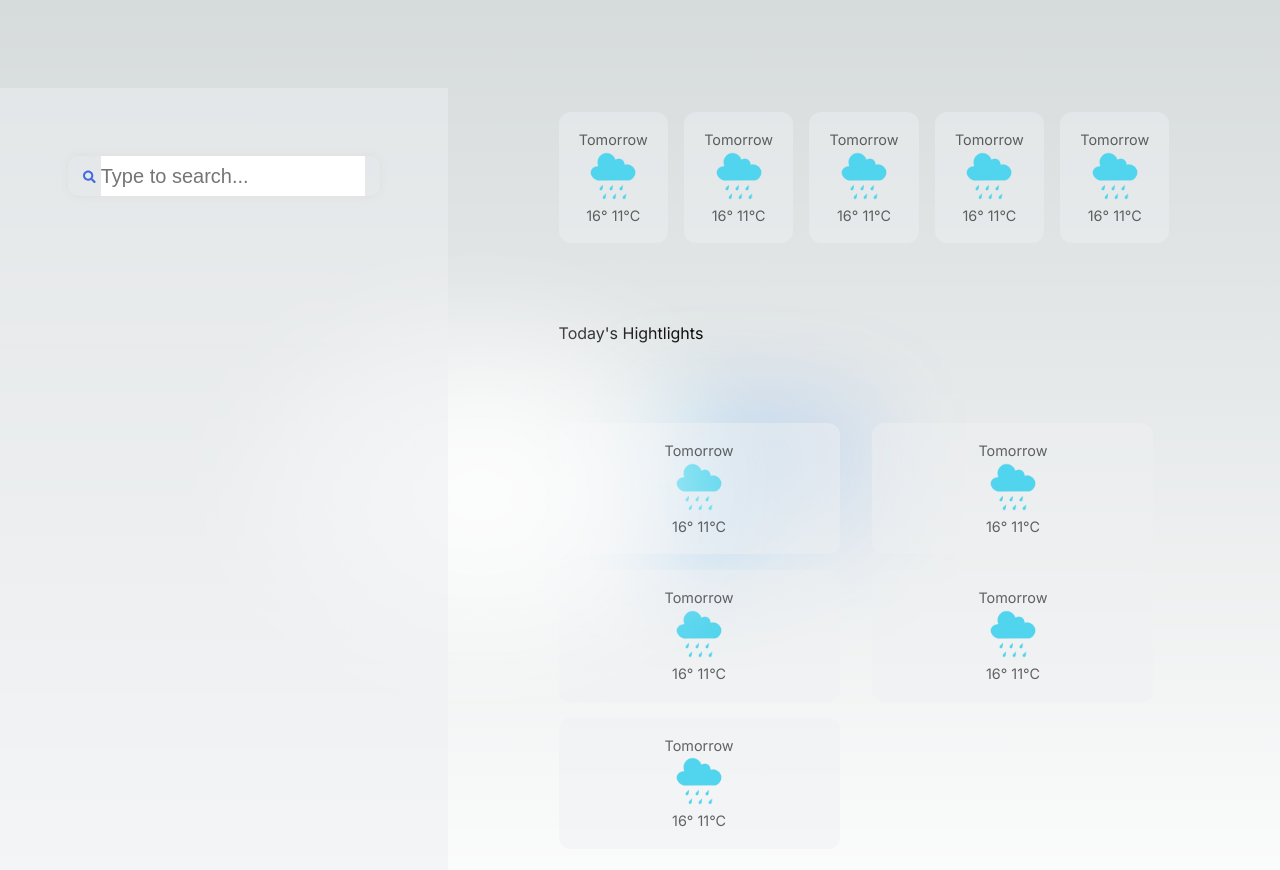
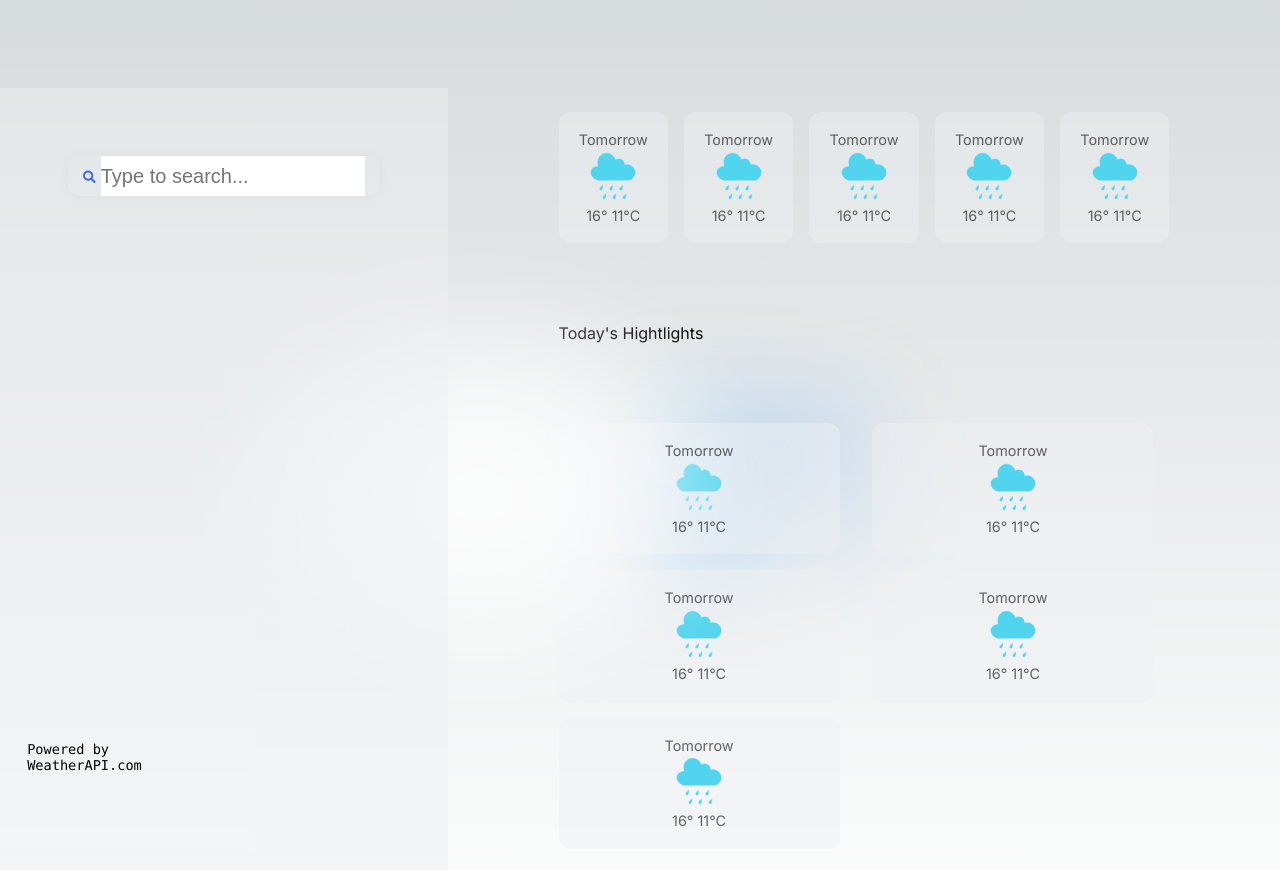
Before and after one commit to Facundo17/weather-time, a Next.js app: page / in a window 1280 px wide. Shown: the top 870 px of the page. Built offline with nearby package versions, Linux system fonts and the light colour scheme.

Commit message:
New integration of Weather API. Working search field

```diff
--- a/app/components/navbar.tsx
+++ b/app/components/navbar.tsx
@@ -4,15 +4,24 @@ import styles from "../page.module.css";
 import { SearchResultList } from "./searchresults/search_result_lists";
 import Search from "./search/search";
 
-export default function NavBar() {
-
+export default function NavBar({url = ""}) {
   const [results, setResults] = useState([]); // almacenar los resultados de búsqueda
 
   return (
     <div className={styles.description}>
       <div className={styles.wrapper}>
-        <Search setResults={setResults} />
+        <Search setResults={setResults} url={url} />
         <SearchResultList results={results} />
+      </div>
+      <div className={styles.footer}>
+        Powered by{" "}
+        <a
+          href="https://www.weatherapi.com/"
+          title="Free Weather API"
+          target="blank"
+        >
+          WeatherAPI.com
+        </a>
       </div>
     </div>
   );
--- a/app/components/search/search.tsx
+++ b/app/components/search/search.tsx
@@ -1,22 +1,24 @@
 import { useState } from "react";
 import { FaSearch } from "react-icons/fa";
 import "./search.css";
+import { SearchResultModel } from "@/app/models/searchResults.model";
 
 // no es buena practica dejar los parameters y props como any
-export default function Search({ setResults } : any) {
+export default function Search({ setResults, url }: any) {
   const [input, setInput] = useState("");
 
   // usando un API de prueba
   // hace falta hacer un delay en la búsqueda (para no llamar cada vez que se ingresa un caracter)
   const fetchData = (value: string) => {
-    fetch("https://jsonplaceholder.typicode.com/users")
-      .then((response) => response.json())
-      .then((json) => {
-        const results = json.filter((user: any) => {
-          return value && user && user.name && user.name.toLowerCase().includes(value);
+    // minimo 3 caracteres para que funcione la búsqueda
+    if (value.length >= 3) {
+      let requestURL = url + "&q=" + value;
+      fetch(requestURL)
+        .then((response) => response.json())
+        .then((json: SearchResultModel) => {
+          setResults(json);
         });
-        setResults(results);
-      });
+    }
   };
 
   const handleChange = (value: string) => {
@@ -34,4 +36,4 @@ export default function Search({ setResults } : any) {
       />
     </div>
   );
-};
+}
--- a/app/page.module.css
+++ b/app/page.module.css
@@ -21,6 +21,13 @@
 .description .wrapper {
   display: block;
   padding: 5em;
+  width: 100%;
+}
+
+.description .footer {
+  position: absolute;
+  left: 2em;
+  bottom: 2em;
 }
 
 .description a {
--- a/app/page.tsx
+++ b/app/page.tsx
@@ -3,12 +3,16 @@ import styles from "./page.module.css";
 import NavBar from "./components/navbar";
 import Dashboard from "./components/dashboard";
 
+const urlBase = "http://api.weatherapi.com/v1";
+const apiKEY = "key=9826998231e740f591d135016242607";
+
+const requestSearch = "/search.json?";
+
 export default function Home() {
   return (
     <main className={styles.main}>
-      <NavBar />
-      <div className={styles.center}>
-      </div>
+      <NavBar url={urlBase + requestSearch + apiKEY} />
+      <div className={styles.center}></div>
       <Dashboard />
     </main>
   );
```
Also changed, not shown: app/components/searchresults/search_result_lists.tsx (+7 -7 lines), app/models/searchResults.model.tsx (added, +9 -0 lines).
